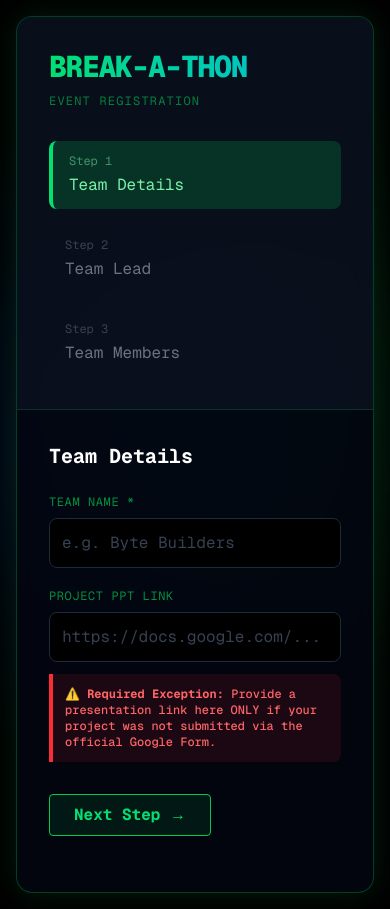
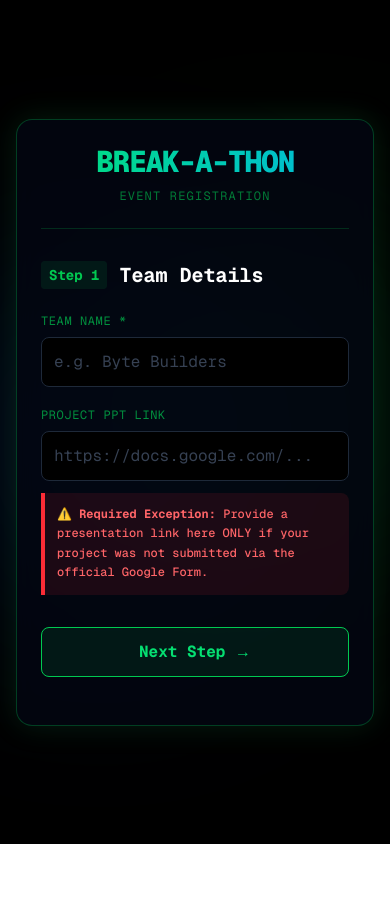
Before and after one commit to shivendra01788/BREAK-A-THON-2K26, a Next.js app: page / in a window 390 px wide. Shown: the top 909 px of the page. After the commit the page ends 844 px from the top, so only its background shows below. Built offline with nearby package versions, Linux system fonts and the light colour scheme.

Commit message:
Remove sidebar and optimize layout for mobile

```diff
--- a/app/page.tsx
+++ b/app/page.tsx
@@ -60,32 +60,23 @@ export default function Home() {
       <div className="absolute top-1/4 left-1/4 w-96 h-96 bg-green-600/10 rounded-full blur-[100px] pointer-events-none"></div>
       <div className="absolute bottom-1/4 right-1/4 w-96 h-96 bg-blue-600/10 rounded-full blur-[100px] pointer-events-none"></div>
 
-      <div className="relative z-10 w-full max-w-4xl bg-gray-950/80 border border-green-500/30 shadow-[0_0_30px_rgba(34,197,94,0.15)] rounded-2xl overflow-hidden backdrop-blur-md flex flex-col md:flex-row">
+      <div className="relative z-10 w-full max-w-2xl bg-gray-950/80 border border-green-500/30 shadow-[0_0_30px_rgba(34,197,94,0.15)] rounded-2xl overflow-hidden backdrop-blur-md p-6 md:p-10">
 
-        <div className="md:w-1/3 bg-gray-900/50 p-8 border-b md:border-b-0 md:border-r border-green-500/20">
-          <h1 className="text-3xl font-extrabold text-transparent bg-clip-text bg-gradient-to-r from-green-400 to-cyan-500 mb-2 tracking-tighter">
+        {/* Compact Header Replacing the Sidebar */}
+        <div className="text-center mb-8 border-b border-green-500/20 pb-6">
+          <h1 className="text-3xl md:text-4xl font-extrabold text-transparent bg-clip-text bg-gradient-to-r from-green-400 to-cyan-500 mb-2 tracking-tighter">
             BREAK-A-THON
           </h1>
-          <p className="text-xs text-green-500/60 mb-8 uppercase tracking-widest">Event Registration</p>
-
-          <nav className="space-y-4">
-            <button type="button" onClick={() => setActiveStep(1)} className={`w-full text-left px-4 py-3 rounded-lg transition-all duration-300 ${activeStep === 1 ? 'bg-green-500/20 border-l-4 border-green-400 text-green-300' : 'text-gray-500 hover:text-green-400 hover:bg-gray-800'}`}>
-              <span className="text-xs opacity-50 block mb-1">Step 1</span> Team Details
-            </button>
-            <button type="button" onClick={() => setActiveStep(2)} className={`w-full text-left px-4 py-3 rounded-lg transition-all duration-300 ${activeStep === 2 ? 'bg-green-500/20 border-l-4 border-green-400 text-green-300' : 'text-gray-500 hover:text-green-400 hover:bg-gray-800'}`}>
-              <span className="text-xs opacity-50 block mb-1">Step 2</span> Team Lead
-            </button>
-            <button type="button" onClick={() => setActiveStep(3)} className={`w-full text-left px-4 py-3 rounded-lg transition-all duration-300 ${activeStep === 3 ? 'bg-green-500/20 border-l-4 border-green-400 text-green-300' : 'text-gray-500 hover:text-green-400 hover:bg-gray-800'}`}>
-              <span className="text-xs opacity-50 block mb-1">Step 3</span> Team Members
-            </button>
-          </nav>
+          <p className="text-xs text-green-500/60 uppercase tracking-widest">Event Registration</p>
         </div>
 
-        <div className="md:w-2/3 p-8 flex flex-col justify-center min-h-[450px]">
         <form onSubmit={handleSubmit} className="space-y-6">
 
           <div className={activeStep === 1 ? "block animate-fade-in" : "hidden"}>
-              <h2 className="text-xl mb-6 text-white font-bold">Team Details</h2>
+            <h2 className="text-xl mb-6 text-white font-bold flex items-center gap-3">
+              <span className="text-green-500 text-sm bg-green-500/10 px-2 py-1 rounded">Step 1</span>
+              Team Details
+            </h2>
             <div className="space-y-5">
               <div>
                 <label className="block text-xs text-green-500/70 mb-2 uppercase tracking-wider">Team Name *</label>
@@ -95,19 +86,21 @@ export default function Home() {
                 <label className="block text-xs text-green-500/70 mb-2 uppercase tracking-wider">Project PPT Link</label>
                 <input name="pptLink" value={formData.pptLink} onChange={handleChange} type="url" className="w-full bg-black border border-gray-800 rounded-lg p-3 text-green-400 focus:outline-none focus:border-green-500 transition-all placeholder-gray-700" placeholder="https://docs.google.com/..." />
 
-                  {/* Updated Professional PPT Disclaimer */}
                 <div className="mt-3 p-3 bg-red-500/10 border-l-4 border-red-500 rounded-r-lg">
-                    <p className="text-xs text-red-400 font-medium">
+                  <p className="text-xs text-red-400 font-medium leading-relaxed">
                     ⚠️ <span className="font-bold">Required Exception:</span> Provide a presentation link here ONLY if your project was not submitted via the official Google Form.
                   </p>
                 </div>
               </div>
             </div>
-              <button type="button" onClick={() => setActiveStep(2)} className="mt-8 px-6 py-2 bg-green-500/10 border border-green-500 text-green-400 rounded hover:bg-green-500 hover:text-black transition-all font-bold">Next Step &rarr;</button>
+            <button type="button" onClick={() => setActiveStep(2)} className="mt-8 px-6 py-3 w-full bg-green-500/10 border border-green-500 text-green-400 rounded-lg hover:bg-green-500 hover:text-black transition-all font-bold">Next Step &rarr;</button>
           </div>
 
           <div className={activeStep === 2 ? "block animate-fade-in" : "hidden"}>
-              <h2 className="text-xl mb-6 text-white font-bold">Team Lead Details</h2>
+            <h2 className="text-xl mb-6 text-white font-bold flex items-center gap-3">
+              <span className="text-green-500 text-sm bg-green-500/10 px-2 py-1 rounded">Step 2</span>
+              Team Lead Details
+            </h2>
             <div className="space-y-5">
               <div>
                 <label className="block text-xs text-green-500/70 mb-2 uppercase tracking-wider">Lead Full Name *</label>
@@ -119,13 +112,16 @@ export default function Home() {
               </div>
             </div>
             <div className="mt-8 flex gap-4">
-                <button type="button" onClick={() => setActiveStep(1)} className="px-6 py-2 border border-gray-700 text-gray-400 rounded hover:text-white transition-all">&larr; Back</button>
-                <button type="button" onClick={() => setActiveStep(3)} className="px-6 py-2 bg-green-500/10 border border-green-500 text-green-400 rounded hover:bg-green-500 hover:text-black transition-all font-bold">Next Step &rarr;</button>
+              <button type="button" onClick={() => setActiveStep(1)} className="px-6 py-3 border border-gray-700 text-gray-400 rounded-lg hover:text-white transition-all">&larr; Back</button>
+              <button type="button" onClick={() => setActiveStep(3)} className="flex-1 bg-green-500/10 border border-green-500 text-green-400 rounded-lg hover:bg-green-500 hover:text-black transition-all font-bold">Next Step &rarr;</button>
             </div>
           </div>
 
           <div className={activeStep === 3 ? "block animate-fade-in" : "hidden"}>
-              <h2 className="text-xl mb-6 text-white font-bold">Team Members</h2>
+            <h2 className="text-xl mb-6 text-white font-bold flex items-center gap-3">
+              <span className="text-green-500 text-sm bg-green-500/10 px-2 py-1 rounded">Step 3</span>
+              Team Members
+            </h2>
             <div className="space-y-4">
               <div>
                 <label className="block text-xs text-green-500/70 mb-2 uppercase tracking-wider">Total Members *</label>
@@ -137,19 +133,19 @@ export default function Home() {
                 </select>
               </div>
 
-                <div className="max-h-40 overflow-y-auto pr-2 space-y-3">
+              <div className="max-h-48 overflow-y-auto pr-2 space-y-4">
                 {formData.githubUsernames.map((_, index) => (
                   <div key={index}>
                     <label className="block text-xs text-green-500/70 mb-1 uppercase tracking-wider">Member {index + 1} GitHub *</label>
-                      <input required={activeStep === 3} type="text" value={formData.githubUsernames[index]} onChange={(e) => handleGithubChange(index, e.target.value)} className="w-full bg-black border border-gray-800 rounded-lg p-2 text-green-400 focus:outline-none focus:border-green-500 transition-all placeholder-gray-700" placeholder="GitHub Username" />
+                    <input required={activeStep === 3} type="text" value={formData.githubUsernames[index]} onChange={(e) => handleGithubChange(index, e.target.value)} className="w-full bg-black border border-gray-800 rounded-lg p-3 text-green-400 focus:outline-none focus:border-green-500 transition-all placeholder-gray-700" placeholder="GitHub Username" />
                   </div>
                 ))}
               </div>
             </div>
 
             <div className="mt-8 flex gap-4">
-                <button type="button" onClick={() => setActiveStep(2)} className="px-6 py-2 border border-gray-700 text-gray-400 rounded hover:text-white transition-all">&larr; Back</button>
-                <button disabled={loading} type="submit" className="flex-1 bg-green-500 text-black font-extrabold py-3 px-4 rounded hover:bg-green-400 hover:shadow-[0_0_20px_rgba(34,197,94,0.4)] transition-all disabled:opacity-50 uppercase tracking-widest">
+              <button type="button" onClick={() => setActiveStep(2)} className="px-6 py-3 border border-gray-700 text-gray-400 rounded-lg hover:text-white transition-all">&larr; Back</button>
+              <button disabled={loading} type="submit" className="flex-1 bg-green-500 text-black font-extrabold py-3 px-4 rounded-lg hover:bg-green-400 hover:shadow-[0_0_20px_rgba(34,197,94,0.4)] transition-all disabled:opacity-50 uppercase tracking-widest">
                 {loading ? "Processing..." : "Complete Registration"}
               </button>
             </div>
@@ -157,7 +153,6 @@ export default function Home() {
 
         </form>
       </div>
-      </div>
     </main>
   );
 }
```
Lines whose indentation alone changed are shown as unchanged.
